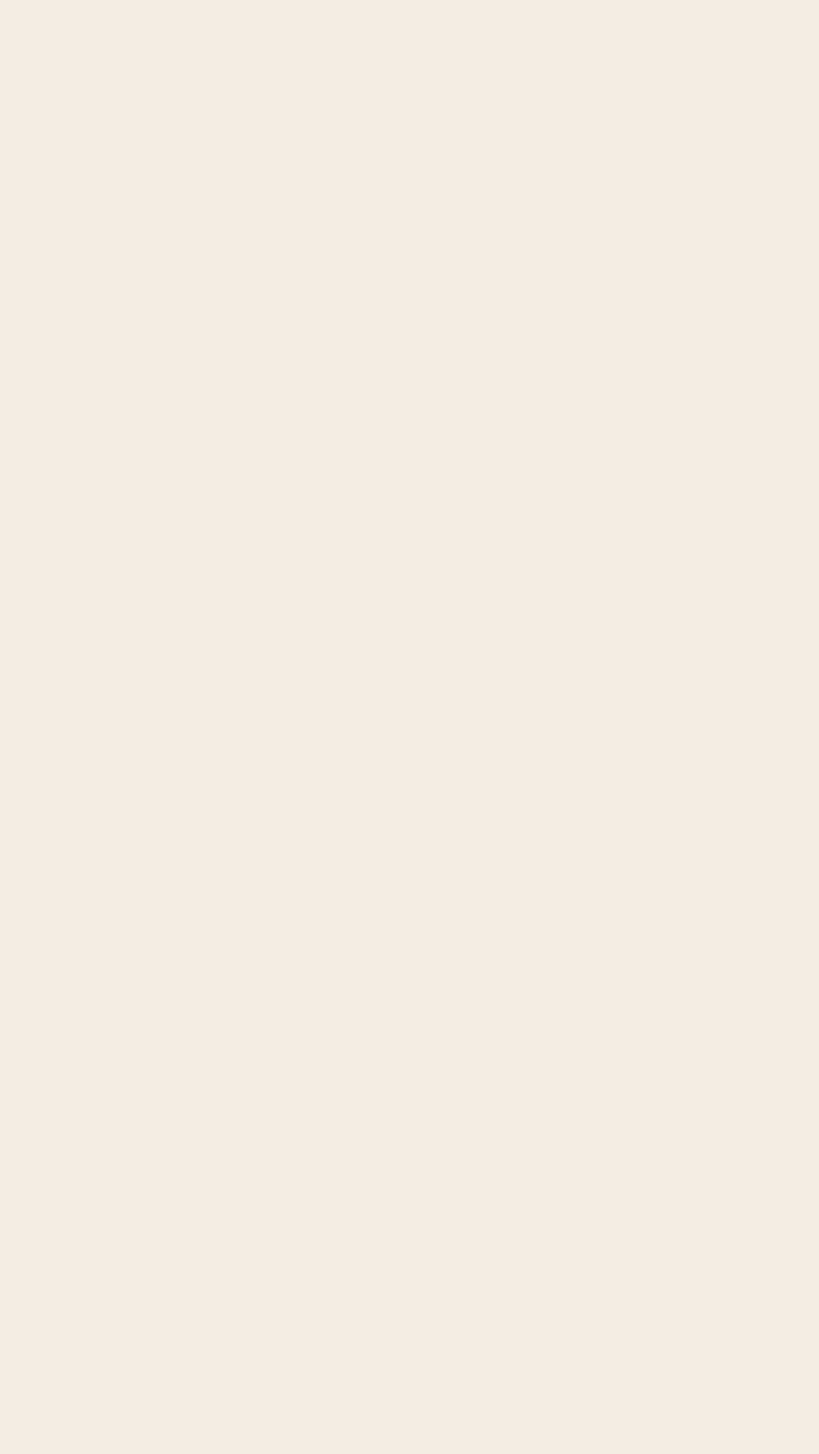
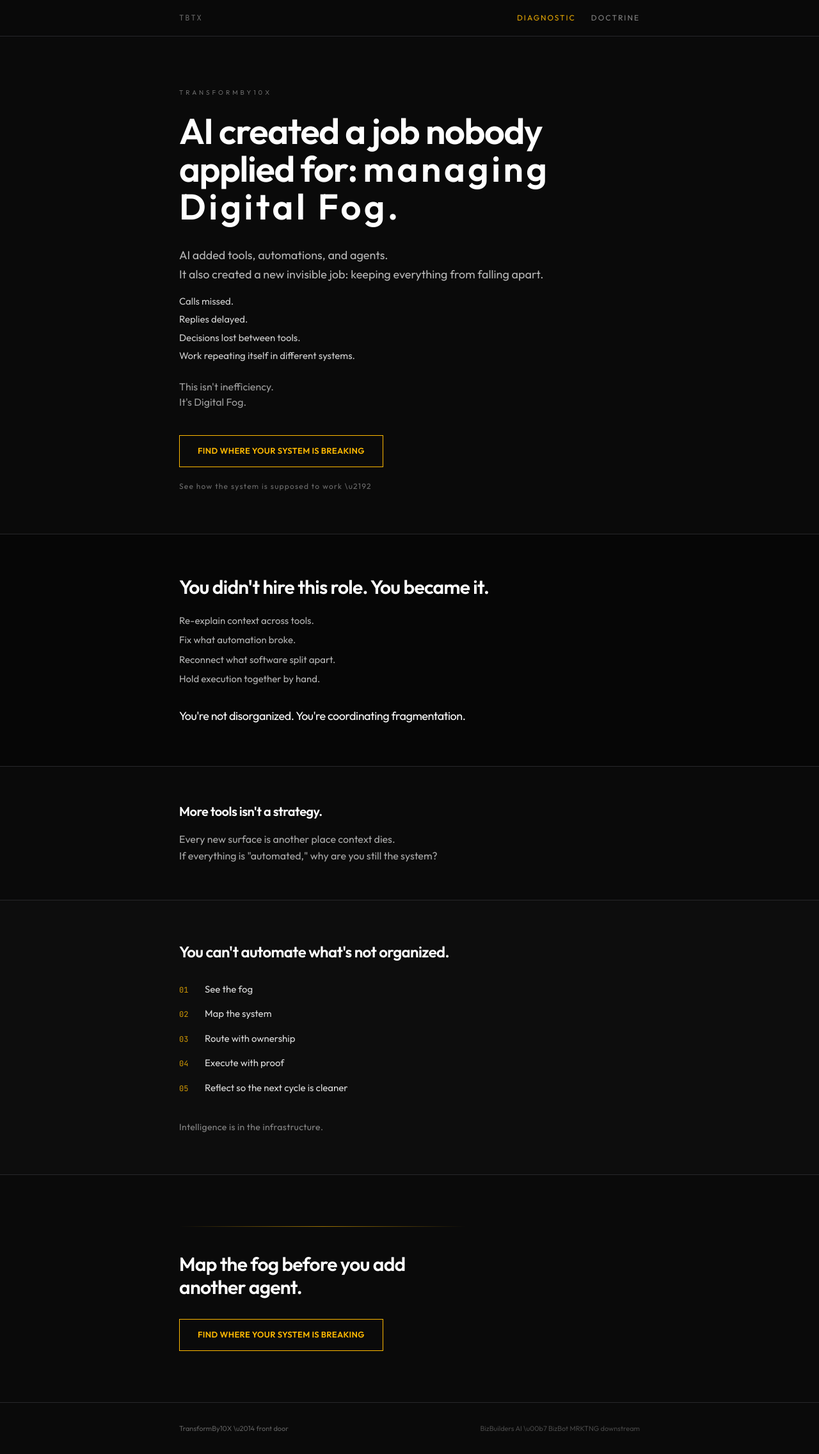
Before and after one commit to erikhinla/tbtx-next-ecosystem, a Next.js app: page /tbtx in a window 1280 px wide. Before the commit this address had no page. Shown: the whole page at 64% size. Before the commit the page ends 800 px from the top, so only its background shows below. Built offline with nearby package versions, Linux system fonts and the light colour scheme.

Commit message:
feat(tbtx): lock hub copy Digital Fog path to diagnostic

```diff
--- a/src/app/tbtx/page.tsx
+++ b/src/app/tbtx/page.tsx
@@ -1,6 +1,131 @@
-import { redirect } from "next/navigation";
+import Link from "next/link";
 
-/** Public front door = TBTX hub (Digital Fog → diagnostic). */
-export default function RootEntry() {
-  redirect("/tbtx");
+export default function TBTXHome() {
+  return (
+    <div className="min-h-screen bg-[#0a0a0a] text-white">
+      <nav className="border-b border-zinc-800 sticky top-0 z-50 bg-[#0a0a0a]/95 backdrop-blur">
+        <div className="max-w-3xl mx-auto px-6 h-14 flex items-center justify-between text-xs tracking-[2px]">
+          <Link href="/" className="font-mono text-white/40 hover:text-white transition">
+            TBTX
+          </Link>
+          <div className="flex gap-6">
+            <Link href="/tbtx/diagnostic" className="text-amber-400/90 hover:text-amber-300 transition">
+              DIAGNOSTIC
+            </Link>
+            <Link href="/tbtx/doctrine" className="text-white/50 hover:text-white transition">
+              DOCTRINE
+            </Link>
+          </div>
+        </div>
+      </nav>
+
+      <section className="max-w-3xl mx-auto px-6 pt-20 pb-16">
+        <p className="text-[10px] tracking-[4px] text-white/40 uppercase mb-6">TransformBy10X</p>
+        <h1 className="text-4xl sm:text-5xl md:text-[56px] leading-[1.05] font-semibold tracking-tight mb-8">
+          AI created a job nobody applied for:{" "}
+          <span className="text-white tracking-[0.08em]">managing Digital Fog.</span>
+        </h1>
+        <p className="text-lg text-white/70 max-w-xl mb-4 leading-relaxed">
+          AI added tools, automations, and agents.
+          <br />
+          It also created a new invisible job: keeping everything from falling apart.
+        </p>
+        <div className="text-white/80 space-y-1 mb-6 text-[15px] leading-relaxed">
+          <p>Calls missed.</p>
+          <p>Replies delayed.</p>
+          <p>Decisions lost between tools.</p>
+          <p>Work repeating itself in different systems.</p>
+        </div>
+        <p className="text-white/60 mb-10 max-w-md">
+          This isn't inefficiency.
+          <br />
+          It's Digital Fog.
+        </p>
+        <Link
+          href="/tbtx/diagnostic"
+          className="inline-flex items-center justify-center px-7 py-3.5 text-[13px] font-semibold tracking-wide uppercase border border-amber-400 text-amber-400 hover:bg-amber-400 hover:text-black transition"
+        >
+          Find where your system is breaking
+        </Link>
+        <div className="mt-4">
+          <a href="#spine" className="text-xs tracking-widest text-white/40 hover:text-white/70">
+            See how the system is supposed to work \u2192
+          </a>
+        </div>
+      </section>
+
+      <section className="border-t border-zinc-800 bg-black/40">
+        <div className="max-w-3xl mx-auto px-6 py-16">
+          <h2 className="text-2xl sm:text-3xl font-semibold tracking-tight mb-6">
+            You didn't hire this role. You became it.
+          </h2>
+          <div className="text-white/70 space-y-2 mb-8 text-[15px]">
+            <p>Re-explain context across tools.</p>
+            <p>Fix what automation broke.</p>
+            <p>Reconnect what software split apart.</p>
+            <p>Hold execution together by hand.</p>
+          </div>
+          <p className="text-white text-lg tracking-tight">
+            You're not disorganized. You're coordinating fragmentation.
+          </p>
+        </div>
+      </section>
+
+      <section className="border-t border-zinc-800">
+        <div className="max-w-3xl mx-auto px-6 py-14">
+          <h2 className="text-xl font-semibold tracking-tight mb-4">More tools isn't a strategy.</h2>
+          <p className="text-white/65 max-w-lg leading-relaxed">
+            Every new surface is another place context dies.
+            <br />
+            If everything is "automated," why are you still the system?
+          </p>
+        </div>
+      </section>
+
+      <section id="spine" className="border-t border-zinc-800 bg-[#0d0d0d]">
+        <div className="max-w-3xl mx-auto px-6 py-16">
+          <h2 className="text-2xl font-semibold tracking-tight mb-8">
+            You can't automate what's not organized.
+          </h2>
+          <ol className="space-y-4 mb-10">
+            {[
+              "See the fog",
+              "Map the system",
+              "Route with ownership",
+              "Execute with proof",
+              "Reflect so the next cycle is cleaner",
+            ].map((step, i) => (
+              <li key={step} className="flex gap-4 items-baseline text-[15px]">
+                <span className="font-mono text-amber-400/80 text-xs w-6">{String(i + 1).padStart(2, "0")}</span>
+                <span className="text-white/85">{step}</span>
+              </li>
+            ))}
+          </ol>
+          <p className="text-white/50 text-sm tracking-wide">Intelligence is in the infrastructure.</p>
+        </div>
+      </section>
+
+      <section className="border-t border-zinc-800">
+        <div className="max-w-3xl mx-auto px-6 py-20">
+          <div className="h-px w-full max-w-md bg-gradient-to-r from-transparent via-amber-400/60 to-transparent mb-10" />
+          <h2 className="text-2xl sm:text-3xl font-semibold tracking-tight mb-8 max-w-md">
+            Map the fog before you add another agent.
+          </h2>
+          <Link
+            href="/tbtx/diagnostic"
+            className="inline-flex items-center justify-center px-7 py-3.5 text-[13px] font-semibold tracking-wide uppercase border border-amber-400 text-amber-400 hover:bg-amber-400 hover:text-black transition"
+          >
+            Find where your system is breaking
+          </Link>
+        </div>
+      </section>
+
+      <footer className="border-t border-zinc-800 py-8 text-[11px] text-white/35">
+        <div className="max-w-3xl mx-auto px-6 flex flex-wrap justify-between gap-2">
+          <span>TransformBy10X \u2014 front door</span>
+          <span className="text-white/25">BizBuilders AI \u00b7 BizBot MRKTNG downstream</span>
+        </div>
+      </footer>
+    </div>
+  );
 }
```
